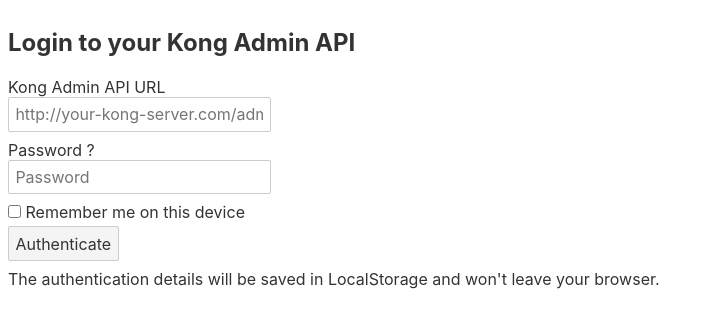
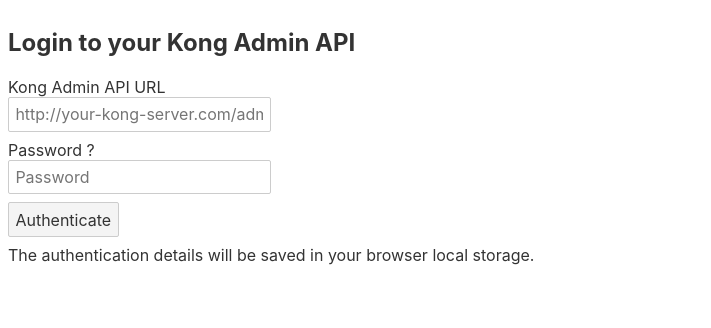
Before and after one commit to enstyled/king-kong, a Svelte app: page / in a window 1280 px wide. Shown: the top 328 px of the page, without its empty margins (0-711 px from the left). Built offline with nearby package versions, Linux system fonts and the light colour scheme.

Commit message:
Update authentication form

```diff
--- a/src/components/Auth.svelte
+++ b/src/components/Auth.svelte
@@ -4,12 +4,16 @@
 
     let url = '';
     let password = '';
+    let error;
     let loading = false
+    let is_secure = location.protocol == 'https';
 
     function authenticate() {
+        error = null;
         loading = true;
 
 		fetch(`${url}?apikey=${password}`).then(function(response) {
+            response.json().then(function(json) {
                 if (response.ok) {
                     authentication.set({
                         url: url,
@@ -18,10 +22,11 @@
 
                     router.goto('/services');
                 } else {
-                alert('Authentication failed');
+                    error = json.message;
                 }
+            });
         }).catch(function(error) {
-            alert('Authentication failed');
+            alert(error);
         }).finally(function() {
             loading = false;
         });
@@ -30,9 +35,16 @@
 
 <div class="flex-fill d-flex flex-column justify-content-center py-4">
     <div class="container-tight py-6">
+        <h2 class="card-title text-center">Login to your Kong Admin API</h2>
+
         <form class="card card-md" autocomplete="off" on:submit|preventDefault={authenticate}>
             <div class="card-body">
-                <h2 class="card-title text-center mb-4">Login to your Kong Admin API</h2>
+                {#if error}
+                    <div class="alert alert-danger" role="alert">
+                        <h4 class="alert-title">Authentication failed</h4>
+                        <div class="text-muted">{error}</div>
+                    </div>
+                {/if}
 
                 <div class="mb-3">
                     <label class="form-label">Kong Admin API URL</label>
@@ -50,21 +62,18 @@
                     </div>
                 </div>
 
-                <div class="mb-2">
-                    <label class="form-check">
-                        <input type="checkbox" class="form-check-input">
-                        <span class="form-check-label">Remember me on this device</span>
-                    </label>
-                </div>
-
                 <div class="form-footer">
                     <button type="submit" class="btn btn-primary {loading ? 'btn-loading' : '' } w-100">Authenticate</button>
                 </div>
             </div>
         </form>
 
-        <div class="text-center text-muted mt-3">
-            The authentication details will be saved in LocalStorage and won't leave your browser.
+        <div class="text-center text-muted mt-3 small px-3">
+            {#if is_secure}
+                You are on a secure connection.
+            {/if}
+
+            The authentication details will be saved in your browser local storage.
         </div>
     </div>
 </div>
```
Lines whose indentation alone changed are shown as unchanged.
